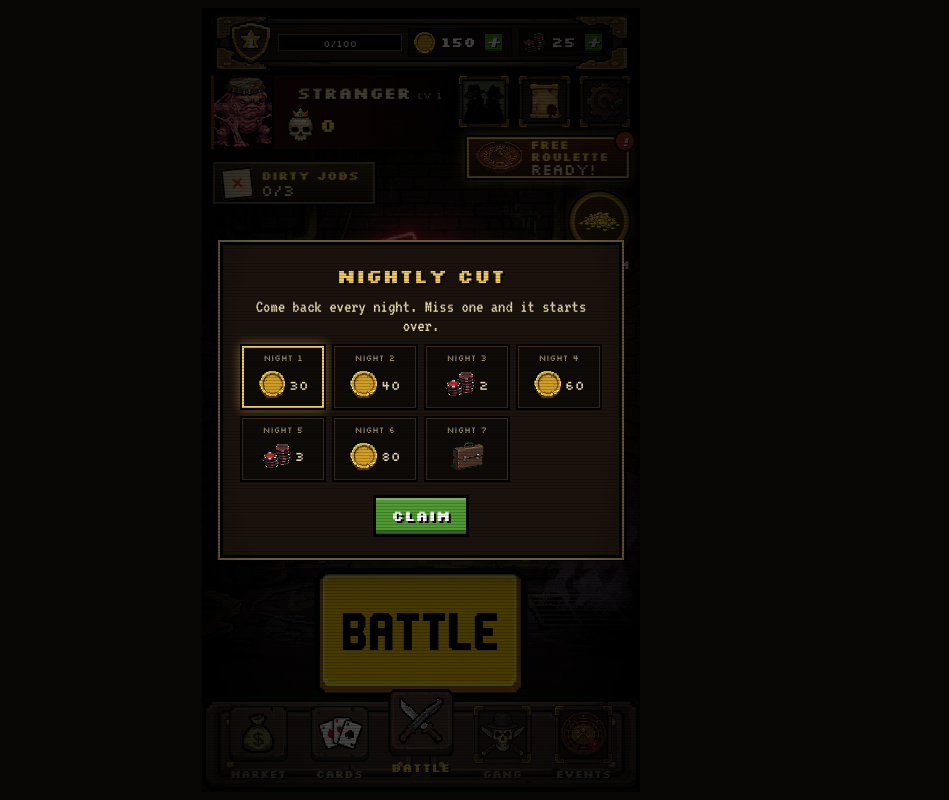
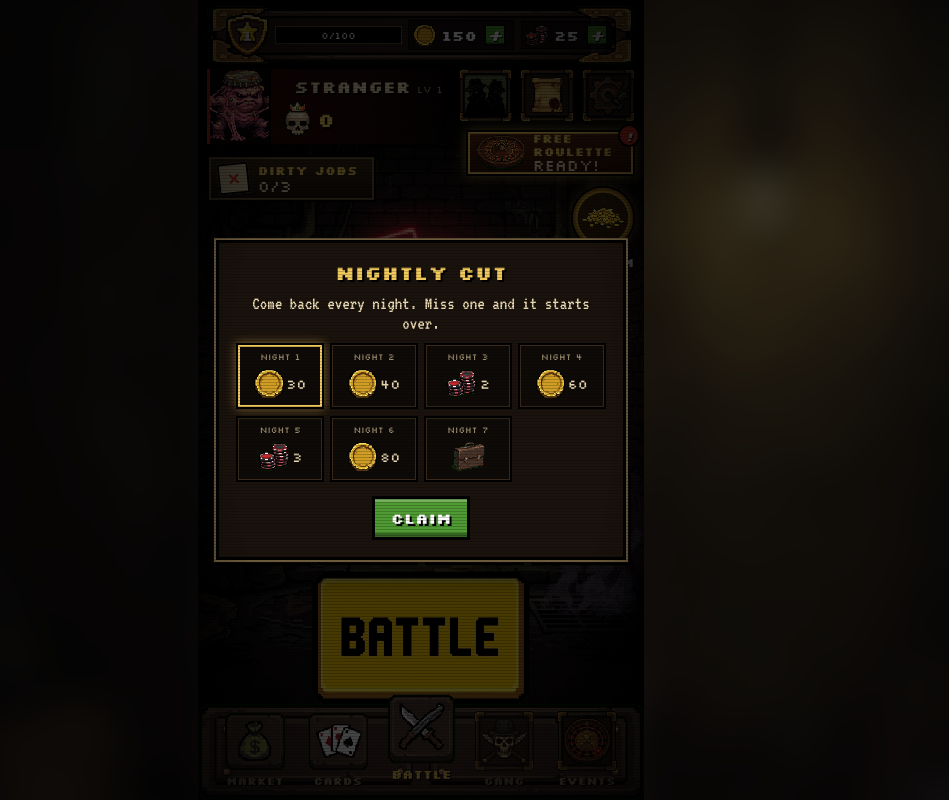
Before and after one commit to edhakob1an/edhakob1an.github.io, a plain HTML site: page dirtydeal/index.html in a window 1280 px wide. Shown: the whole page, without its empty margins (219-1168 px from the left). Drawn offline with Linux system fonts and the light colour scheme.

Commit message:
Dirty Deal: dealers stand behind the table in every arena and mood, cellar wall repaint, full-width app, blurred letterbox, fade transitions
Co-Authored-By: Claude Opus 5.5 <noreply@anthropic.com>
Claude-Session: https://claude.ai/code/session_01KMoF4bVcjiTSZnB8k8vwUa

```diff
--- a/dirtydeal/index.html
+++ b/dirtydeal/index.html
@@ -33,8 +33,10 @@ body{margin:0;-webkit-text-size-adjust:100%;overscroll-behavior:none;position:fi
 html,body{height:100%}
 body{background:var(--ink);color:var(--paper);font-family:var(--body);overflow:hidden;user-select:none;-webkit-user-select:none;-webkit-tap-highlight-color:transparent}
 img{image-rendering:pixelated;-webkit-user-drag:none;pointer-events:none}
-.wrap{height:100%;display:grid;place-items:center;padding-block:8px;padding-left:max(16px,env(safe-area-inset-left,0px));padding-right:max(16px,env(safe-area-inset-right,0px))}
-.stage{position:relative;height:100%;max-height:calc((100vw - 32px)*1376/768);aspect-ratio:768/1376;max-width:100%;container-type:size;overflow:hidden;
+body::before{content:"";position:fixed;inset:-60px;z-index:-1;background:var(--bgimg,none) center/cover no-repeat;filter:blur(22px) brightness(.3) saturate(.75);transition:background-image .4s}
+#fade{position:absolute;inset:0;z-index:58;background:#000;pointer-events:none;opacity:0}
+.wrap{height:100%;display:grid;place-items:center;padding:0 env(safe-area-inset-right,0px) 0 env(safe-area-inset-left,0px)}
+.stage{position:relative;height:100%;max-height:calc(100vw*1376/768);aspect-ratio:768/1376;max-width:100%;container-type:size;overflow:hidden;
   background:#0d0b09;image-rendering:pixelated;--tilt:38deg;--r1w:18%;--r1t:35%;--r1a:20.8%;--r1b:41%;--r1c:61.2%;--r0w:21.5%;--r0t:47.5%;--r0a:13.9%;--r0b:39.25%;--r0c:64.6%}
 #bg{position:absolute;z-index:0;left:0;width:100%;top:0;height:100%;background:url(assets/table.jpg) center/100% 100% no-repeat}
 #bg::after{content:"";position:absolute;left:0;right:0;top:100%;height:12%;background:linear-gradient(#0d0b09,#0d0b09)}
@@ -454,7 +456,7 @@ button{font-family:var(--display);cursor:pointer;background:none;border:0;paddin
 .b img{width:4.6cqw}
 .b.y{background:#f0b92c;color:#2a1d00;text-shadow:none}.b.g{background:#4f9a32}.b.r{background:#b8321f}.b.p{background:#7c4fb0}
 .b:disabled{filter:grayscale(.85) brightness(.55);cursor:default}
-.loot{display:grid;grid-template-columns:repeat(4,minmax(0,1fr));gap:3cqw;margin:3cqw 0}
+.loot{display:flex;flex-wrap:wrap;justify-content:center;gap:3cqw;margin:3cqw 0}.loot>div{width:calc(25% - 2.25cqw)}
 .loot>div{position:relative;opacity:0;animation:lootin .45s cubic-bezier(.2,1.4,.4,1) forwards}
 .loot .q{position:absolute;right:-4%;bottom:-4%;font-family:var(--display);font-weight:700;font-size:3.4cqw;color:#fff;background:#3c7a24;border:2px solid #000;padding:0 1cqw}
 @keyframes lootin{from{opacity:0;transform:translateY(30%) scale(.5)}to{opacity:1;transform:none}}
@@ -542,7 +544,7 @@ button{font-family:var(--display);cursor:pointer;background:none;border:0;paddin
 </head>
 <body>
 <div class="wrap">
-<div class="stage a1" id="stage">
+<div class="stage a1" id="stage"><div id="fade"></div>
   <div id="bg"><div id="amb"></div></div>
   <div id="lowhp"></div>
   <img class="abs" id="eicon" src="assets/u_skull.png" alt="">
@@ -698,8 +700,11 @@ let infoT=null;function setInfo(html,quiet){$('infotext').innerHTML=html;if(quie
 /* dealer moods: 0 idle, 1 laugh, 2 angry, 3 shocked */
 let moodT=null;
 let DPRE='dealer';
-function mood(m,ms){const el=$('dealer');el.src=`assets/${DPRE}${m}.png`;el.classList.add('bump');setTimeout(()=>el.classList.remove('bump'),200);
-  clearTimeout(moodT);if(ms)moodT=setTimeout(()=>{el.src=`assets/${DPRE}0.png`},ms)}
+/* some mood sprites were drawn closer to the camera: scale/shift them so the body always ends behind the far rail */
+const DFIX={dealer1:[.78,-12],dealer2:[.8,-12],dealer3:[.77,-12]};
+function dealerImg(m){const el=$('dealer'),k=DPRE+m,f=DFIX[k];el.src=`assets/${k}.png`;el.style.scale=f?String(f[0]):'';el.style.translate=f?`0 ${f[1]}%`:''}
+function mood(m,ms){const el=$('dealer');dealerImg(m);el.classList.add('bump');setTimeout(()=>el.classList.remove('bump'),200);
+  clearTimeout(moodT);if(ms)moodT=setTimeout(()=>dealerImg(0),ms)}
 
 /* smoke puffs */
 document.querySelectorAll('.smoke').forEach(e=>{for(let i=0;i<8;i++){const p=document.createElement('span');const d=3.2+Math.random()*1.6;
@@ -711,17 +716,19 @@ try{const s=JSON.parse(localStorage.getItem('dd-deck')||'null');if(Array.isArray
 if(!deck.length)deck=['gremlin','fingers','ratking','sandwich','grandma','toilet'];
 function mk(id,side){const d=C[id],l=d.token?1:side===0?P.cards[id].l:(S&&S.elvl)||1,st=statsFor(id,l);const o={uid:++uid,id,side,lvl:l,atk:st.atk,hp:st.hp,poison:0,stuck:0,fresh:true,hidden:true};if(side===1&&S&&S.arena===3&&!d.spell)o.hp+=1;return o}
 
-$('again').onclick=()=>{$('endScreen').hidden=true;newMatch()};
-$('edit').onclick=()=>{$('endScreen').hidden=true;openMenu(2)};
+async function fadeTo(fn){const f=$('fade');await f.animate([{opacity:0},{opacity:1}],{duration:170,fill:'forwards'}).finished.catch(()=>{});fn();await sleepRaw(60);f.animate([{opacity:1},{opacity:0}],{duration:280,fill:'forwards'})}
+const sleepRaw=ms=>new Promise(r=>setTimeout(r,ms));
+$('again').onclick=()=>fadeTo(()=>{$('endScreen').hidden=true;newMatch()});
+$('edit').onclick=()=>fadeTo(()=>{$('endScreen').hidden=true;openMenu(2)});
 
 /* ---------- profile ---------- */
 const ARENAS=[
  {t:0,n:'THE BACK ROOM',who:'The Dealer',pre:'dealer',bg:'table.jpg',tw:'',g:{tilt:38,shift:0,r1w:18,r1t:35,r1:[20.8,41,61.2],r0w:21.5,r0t:47.5,r0:[13.9,39.25,64.6],dt:12.6,dh:23.8,gl:[22.1,13.8]}},
- {t:100,n:'THE DRAIN',who:'The Croc',pre:'d2_',bg:'table2.jpg',tw:'Poison lasts 1 turn longer down here.',g:{tilt:38,shift:0,r1w:18,r1t:35,r1:[20.8,41,61.2],r0w:21.5,r0t:47.5,r0:[13.9,39.25,64.6],dt:12.4,dh:23.8,gl:[14,24]}},
- {t:250,n:'THE DEBT CELLAR',who:'The Collector',pre:'d3_',bg:'table3.jpg',tw:'The light shorts out: a random card may take 3.',g:{tilt:38,shift:0,r1w:18,r1t:35,r1:[20.8,41,61.2],r0w:21.5,r0t:47.5,r0:[13.9,39.25,64.6],dt:11.6,dh:24.6,gl:[50,8]}},
+ {t:100,n:'THE DRAIN',who:'The Croc',pre:'d2_',bg:'table2.jpg',tw:'Poison lasts 1 turn longer down here.',g:{tilt:38,shift:0,r1w:18,r1t:35,r1:[20.8,41,61.2],r0w:21.5,r0t:47.5,r0:[13.9,39.25,64.6],dt:9.5,dh:23.8,gl:[14,24]}},
+ {t:250,n:'THE DEBT CELLAR',who:'The Collector',pre:'d3_',bg:'table3.jpg',tw:'The light shorts out: a random card may take 3.',g:{tilt:38,shift:0,r1w:18,r1t:35,r1:[20.8,41,61.2],r0w:21.5,r0t:47.5,r0:[13.9,39.25,64.6],dt:8.65,dh:24.6,gl:[50,8]}},
  {t:500,n:'THE PRIVATE WARD',who:'The Owner',pre:'d4_',bg:'table4.jpg',tw:"The Owner's cards start with +1 shield.",g:{tilt:44,shift:0,r1w:14,r1t:39.4,r1:[27.9,43,58.1],r0w:18,r0t:50.2,r0:[21.2,41,60.8],dt:16.4,dh:22,gl:[51,24]}},
- {t:750,n:'THE SLAUGHTERHOUSE',who:'The Butcher',pre:'d5_',bg:'table5.jpg',tw:'Every card that dies deals 1 damage to its owner.',g:{tilt:38,shift:0,r1w:18,r1t:35,r1:[20.8,41,61.2],r0w:21.5,r0t:47.5,r0:[13.9,39.25,64.6],dt:10.6,dh:26,gl:[50,7]}},
- {t:1000,n:'THE FUNHOUSE',who:'The Ringmaster',pre:'d6_',bg:'table6.jpg',tw:'Your cards get shuffled into random slots every round.',g:{tilt:38,shift:0,r1w:18,r1t:35,r1:[20.8,41,61.2],r0w:21.5,r0t:47.5,r0:[13.9,39.25,64.6],dt:11.2,dh:25.4,gl:[50,6]}}];
+ {t:750,n:'THE SLAUGHTERHOUSE',who:'The Butcher',pre:'d5_',bg:'table5.jpg',tw:'Every card that dies deals 1 damage to its owner.',g:{tilt:38,shift:0,r1w:18,r1t:35,r1:[20.8,41,61.2],r0w:21.5,r0t:47.5,r0:[13.9,39.25,64.6],dt:9.5,dh:26,gl:[50,7]}},
+ {t:1000,n:'THE FUNHOUSE',who:'The Ringmaster',pre:'d6_',bg:'table6.jpg',tw:'Your cards get shuffled into random slots every round.',g:{tilt:38,shift:0,r1w:18,r1t:35,r1:[20.8,41,61.2],r0w:21.5,r0t:47.5,r0:[13.9,39.25,64.6],dt:9.95,dh:25.4,gl:[50,6]}}];
 let TILT=38;
 function applyArena(k){
   const A=ARENAS[k],g=A.g,st=$('stage');
@@ -733,7 +740,7 @@ function applyArena(k){
   const dw=$('dealerWrap');dw.style.top=g.dt+'%';dw.style.height=g.dh+'%';$('say').style.top=(g.dt-1.5)+'%';
   const gl=$('glow');gl.style.left=g.gl[0]+'%';gl.style.top=g.gl[1]+'%';
   $('flick').style.background=`radial-gradient(ellipse at ${g.gl[0]}% ${g.gl[1]}%,rgba(0,0,0,.2),rgba(0,0,0,.55))`;
-  DPRE=A.pre;$('dealer').src=`assets/${DPRE}0.png`;
+  DPRE=A.pre;dealerImg(0);if($('menu').hidden)setBg(A.bg);
   AMB.set(k);
 }
 const UP={1:{n:2,g:50},2:{n:4,g:150},3:{n:10,g:400},4:{n:20,g:1000}};
@@ -891,7 +898,9 @@ function arenaPop(k){const A=ARENAS[k],cards=ALL.filter(id=>C[id].u===k);SND.sfx
   pop(`<h3>NEW ARENA UNLOCKED</h3><div class="anew"><div class="th" style="background-image:url(assets/${A.bg})"></div><b>${A.n}</b><span>VS ${A.who.toUpperCase()}</span>${A.tw?`<em>${A.tw}</em>`:''}</div>
    ${cards.length?`<p style="text-align:center;margin-top:2cqw">New cards:</p><div class="un anu">${cards.map(id=>cardHTML(id,null,1)).join('')}</div>`:''}<div class="btns"><button class="b y" id="anOk" type="button">ENTER</button></div>`,true);
   $('anOk').onclick=()=>{closePop();setTab(2)}}
-function setTab(t){tab=t;$('track').style.transform=`translateX(${-t*20}%)`;document.querySelectorAll('.tab').forEach(b=>b.classList.toggle('on',+b.dataset.t===t));if(t!==1)endSwap()}
+const BGS=['shop.jpg','deckbg.jpg','alley.jpg','alley.jpg','alley.jpg'];
+const setBg=f=>document.documentElement.style.setProperty('--bgimg',`url(assets/${f})`);
+function setTab(t){tab=t;if(!$('menu').hidden)setBg(BGS[t]);$('track').style.transform=`translateX(${-t*20}%)`;document.querySelectorAll('.tab').forEach(b=>b.classList.toggle('on',+b.dataset.t===t));if(t!==1)endSwap()}
 document.querySelectorAll('.tab').forEach(b=>b.onclick=()=>setTab(+b.dataset.t));
 (function(){let sx=0,sy=0,on=false;const tr=$('track');
   tr.addEventListener('pointerdown',e=>{sx=e.clientX;sy=e.clientY;on=true});
@@ -980,7 +989,7 @@ function openCase(i){
    <div class="btns"><button class="b y" id="cOk" type="button">COLLECT</button></div>`,true);
   $('cOk').onclick=()=>{closePop();renderMenu()};
 }
-$('battleBtn').onclick=()=>{if(P.sel>P.best)return;closePop();$('menu').hidden=true;newMatch()};
+$('battleBtn').onclick=()=>{if(P.sel>P.best)return;closePop();fadeTo(()=>{$('menu').hidden=true;setBg(ARENAS[P.sel].bg);newMatch()})};
 let lvlTaps=0;$('pLvl').onclick=()=>{if(++lvlTaps>=5){lvlTaps=0;P.trophies+=100;const b=P.best;P.best=Math.max(P.best,arenaOf(P.trophies));if(P.best>b)P.sel=P.best;saveP();toast('TEST: +100 TROPHIES');renderMenu()}};
 
 /* ---------- cards tab ---------- */
@@ -1201,7 +1210,7 @@ const AMB=(()=>{
     const gl=$('glow');gl.classList.toggle('sway',k===2);
     if(k===0){flies(22.5,13.5,2,14);
       every(15000,ratRun,9000)}
-    if(k===1){el('eyes',51,12.6);const e2=el('eyes e2',57,14);e2.style.width='1.4%';
+    if(k===1){el('eyes',51,9.8);const e2=el('eyes e2',57,11.1);e2.style.width='1.4%';
       const L=el('lamp',7,-3,'<img src="assets/lamp2.png" alt=""><i></i>');
       flies(55,10,3,12,$('dealerWrap'));
       const src=[[38,10,30.5],[63,10,30],[93,14,37.5],[3,20,36]];
@@ -1785,7 +1794,7 @@ function drawPause(){
 }
 function quitMatch(){
   S.dead=true;PAUSED=false;$('pauseScr').hidden=true;$('intro').hidden=true;$('say').classList.remove('on');$('tip').hidden=true;introTok++;
-  document.getAnimations().forEach(a=>{try{a.cancel()}catch(_){}});
+  document.getAnimations().forEach(a=>{if(window.CSSAnimation&&a instanceof CSSAnimation||window.CSSTransition&&a instanceof CSSTransition||a.effect&&a.effect.target&&a.effect.target.id==='fade')return;try{a.cancel()}catch(_){}});
   document.querySelectorAll('.fly,.flt,.vfx,.dust').forEach(e=>e.remove());$('croupier').hidden=true;
   P.trophies=Math.max(0,P.trophies-15);addXP(2);saveP();
   S.phase='idle';openMenu(2);setTimeout(()=>toast('YOU WALKED AWAY · -15 TROPHIES'),200);
```
Also changed, not shown: dirtydeal/assets/table3.jpg, dirtydeal/sw.js.
